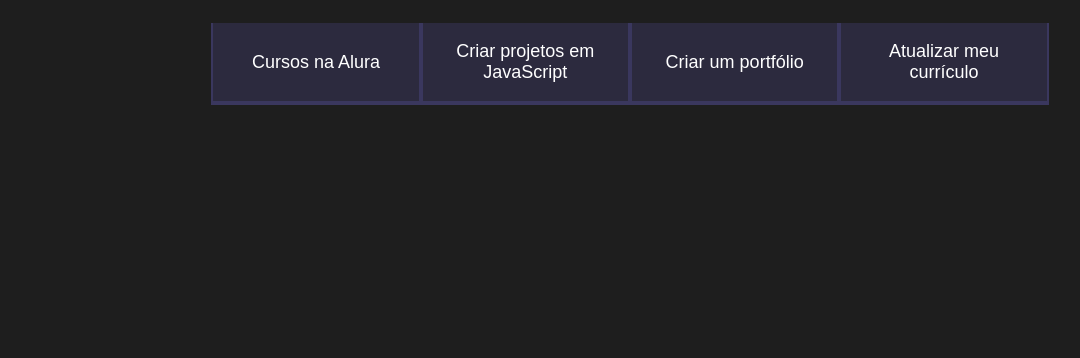
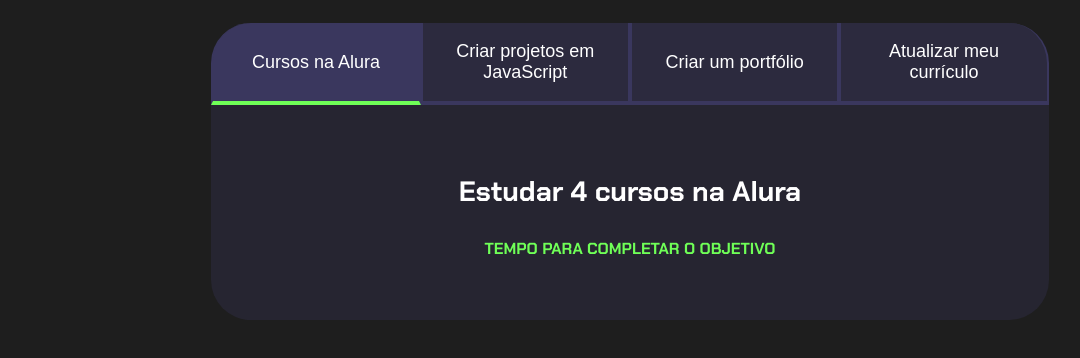
Before and after one commit to liriasantos/Projeto-de-vida, a plain HTML site: page index.html in a window 1280 px wide. Both pictures are taken after a click on the button "Cursos na Alura". Shown: the part 80-438 px from the top of the page, without its empty margins (10-1090 px from the left). Drawn offline with Linux system fonts and the light colour scheme.

Commit message:
Add files via upload

```diff
--- a/index.html
+++ b/index.html
@@ -10,14 +10,35 @@
 <body>
     <section class="conteudo-principal">
         <body>
-            <section class="conteudo-principal"></section>
+            <section class="conteudo-principal">
                 <h2 class="titulo-principal">Meus Objetivos do ano <span>_</span></h2>
+                <div class="conteudo">
                 <div class="botoes">
-                  <button class="botao">Cursos na Alura</button>
+                  <button class="botao ativo">Cursos na Alura</button>
                   <button class="botao">Criar projetos em JavaScript</button>
                   <button class="botao">Criar um portfólio</button>
                   <button class="botao">Atualizar meu currículo</button>
-
+                 </div>
+                 <div class="abas-textos">
+                  <div class="aba-conteudo ativo">
+                    <h3 class="aba-conteudo-titulo-principal">Estudar 4 cursos na Alura</h3>
+                    <h4 class="aba-conteudo-titulo-secundario">Tempo para completar o objetivo</h4>
+                  </div>
+                  <div class="aba-conteudo">
+                    <h3 class="aba-conteudo-titulo-principal">Criar 5 projetos em Javascript</h3>
+                    <h4 class="aba-conteudo-titulo-secundario">Tempo para completar o objetivo</h4>
+                  </div>
+                  <div class="aba-conteudo">
+                    <h3 class="aba-conteudo-titulo-principal">Criar um portfolio com os meus 3 melhores projetos</h3>
+                    <h4 class="aba-conteudo-titulo-secundario">Tempo para completar o objetivo</h4>
+                  </div>
+                  <div class="aba-conteudo">
+                    <h3 class="aba-conteudo-titulo-principal">Atualizar meu currículo com os certificados da Alura</h3>
+                    <h4 class="aba-conteudo-titulo-secundario">Tempo para completar o objetivo</h4>
+                  </div>
                 </div>
+            </div>
+            </section>
+            <script src="main.js"></script>
     </body>
     </html>
--- /dev/null
+++ b/main.js
@@ -0,0 +1,16 @@
+const botoes = document.querySelectorAll(".botao");
+const textos = document.querySelectorAll(".aba-conteudo");
+
+
+for(let i=0;i <botoes.length;i++){
+    botoes[i].onclick = function(){
+
+        for(let j=0;j<botoes.length;j++){
+            botoes[j].classList.remove("ativo");
+            textos[j].classList.remove("ativo");
+        }
+
+        botoes[i].classList.add("ativo");
+        textos[i].classList.add("ativo");
+    }
+}
--- a/style.css
+++ b/style.css
@@ -50,13 +50,47 @@ body {
     border-right: 2px solid var(--botao-ativo);
     border-top: none;
 }
-
+.botao:first-child {
+    border-radius: 40px 40px 0 0;
+}
 .botoes {
     display: block;
 }
+.botao.ativo{
+    background-color: var(--botao-ativo);
+    border-bottom: 4px solid var(--verde);
+    }
+.abas-textos{
+     background-color: var(--texto-fundo);
+     padding: 40px;
+    border-radius: 0 0 40px 40px;
+    }
+.aba-conteudo.ativo{
+        display: block;
+    }
+.aba-conteudo{
+        display: none;
+    }
+.aba-conteudo-titulo-principal{
+        font-size: 28px;
+        text-align: center;
+    }
+.aba-conteudo-titulo-secundario{
+        text-align: center;
+        color: var(--verde);
+        text-transform: uppercase;
+    }
+
 
 @media screen and (min-width: 768px) {
     .botoes {
         display: flex;
     }
+    .botao:first-child {
+        border-radius: 40px 0 0 0;
+    }
+
+    .botao:last-child {
+        border-radius: 0 40px 0 0;
+    }
 }
```
